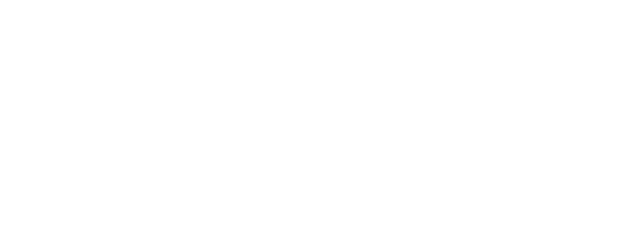
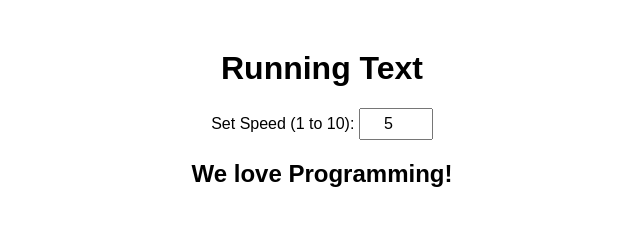
Before and after one commit to acciojob/Running-Text-bhpuja, a website: page main.html in a window 1280 px wide. Shown: the whole page, without its empty margins (318-958 px from the left). Drawn offline with Linux system fonts and the light colour scheme.

Commit message:
created a submission

```diff
--- a/main.html
+++ b/main.html
@@ -1,16 +1,61 @@
 <!DOCTYPE html>
+<html lang="en">
+<head>
+  <meta charset="UTF-8">
+  <meta name="viewport" content="width=device-width, initial-scale=1.0">
+  <title>Running Text</title>
+  <style>
+    body {
+      font-family: Arial, sans-serif;
+      text-align: center;
+      margin-top: 50px;
+    }
+    #text {
+      font-size: 24px;
+      font-weight: bold;
+      margin-top: 20px;
+    }
+    input[type="number"] {
+      padding: 5px;
+      font-size: 16px;
+      width: 60px;
+      text-align: center;
+    }
+  </style>
+</head>
+<body>
+  <h1>Running Text</h1>
+  <label for="speed">Set Speed (1 to 10): </label>
+  <input type="number" id="speed" min="1" max="10" value="5">
+  <div id="text"></div>
 
-<html>
+  <script>
+    const textElement = document.getElementById('text');
+    const speedInput = document.getElementById('speed');
 
-<head>
-	<link rel="stylesheet" href="styles.css">
-</head>
+    const text = "We love Programming!";
+    let index = 0;
+    let speed = 500 / speedInput.value;
 
-<body>
-	<!-- the entire body must be written by student -->
-    <script type="text/javascript" src="./script.js">
-</script>
+    function renderText() {
+      if (index < text.length) {
+        textElement.textContent += text.charAt(index);
+        index++;
+        setTimeout(renderText, speed);
+      }
+    }
 
+    speedInput.addEventListener('input', () => {
+      const inputValue = parseInt(speedInput.value);
+      if (inputValue >= 1 && inputValue <= 10) {
+        speed = 500 / inputValue;
+        textElement.textContent = ""; // Reset the text
+        index = 0; // Reset the index
+        renderText();
+      }
+    });
+
+    renderText(); // Initial call to render text
+  </script>
 </body>
-
 </html>
```
